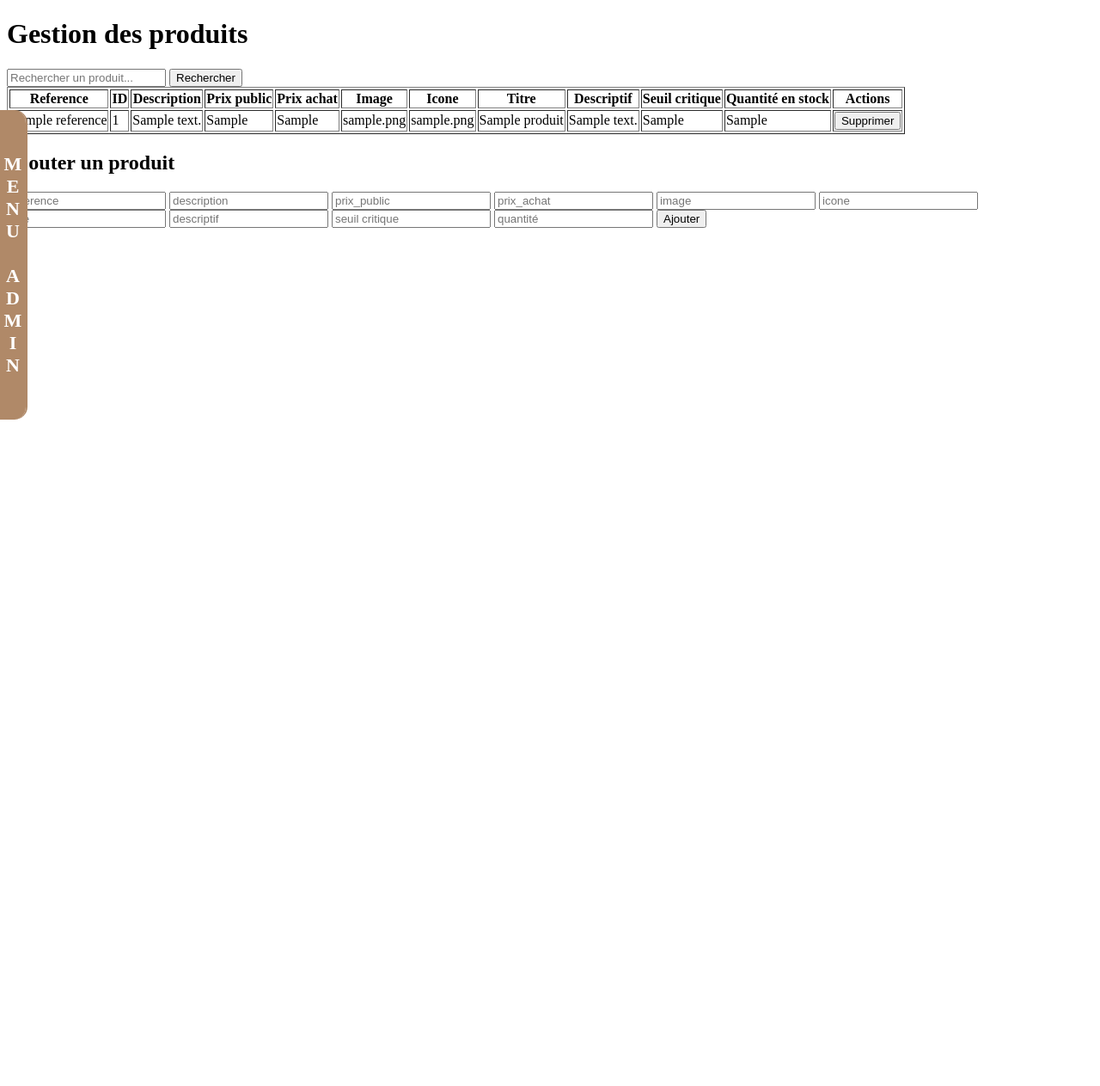
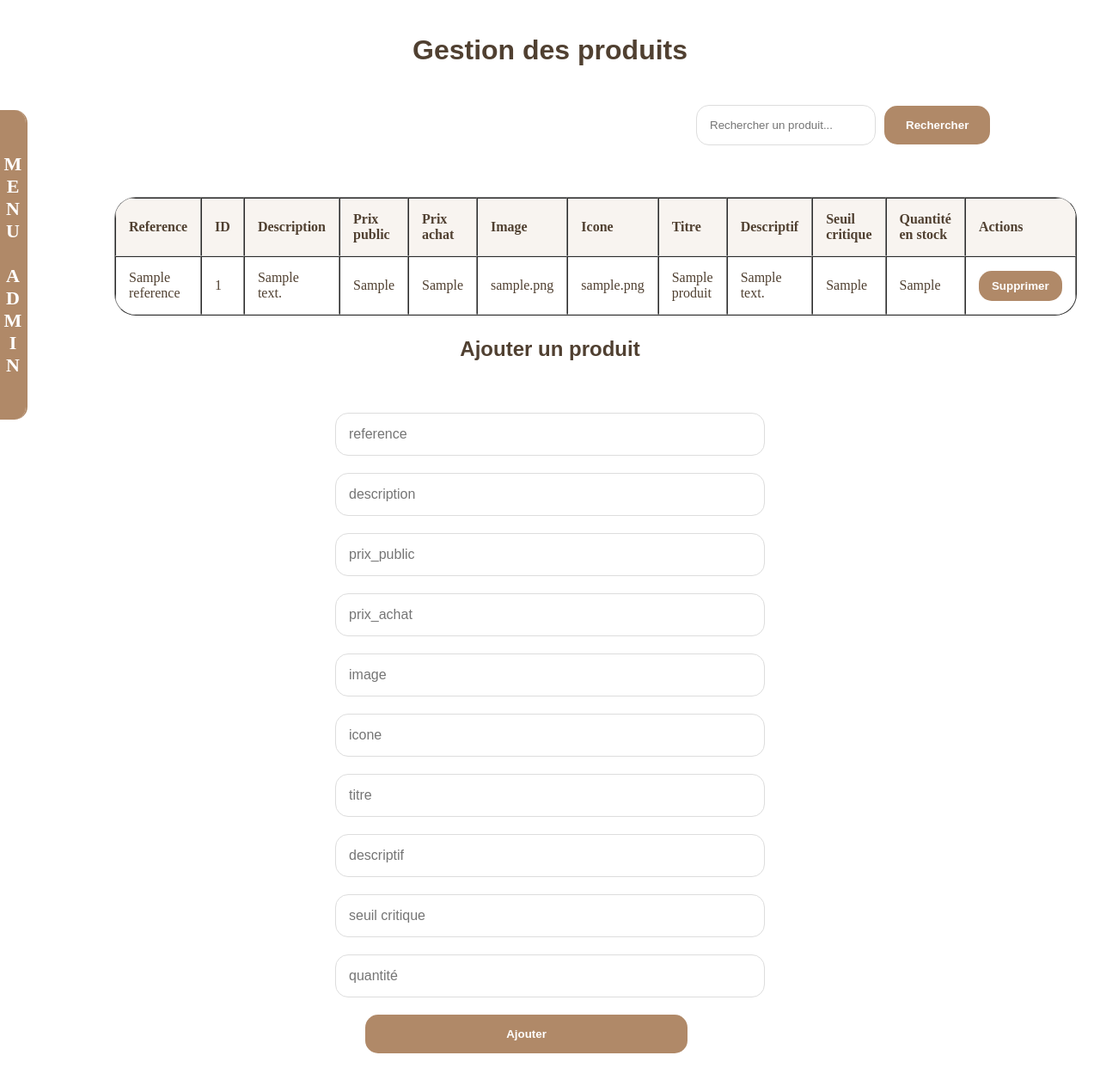
Before and after one commit to math208208/projetPHP, a PHP site: template View/vuAdminProduit.php in a window 1280 px wide. Shown: the whole page at 86% size. Before the commit the page ends 488 px from the top, so only its background shows below. Run offline with PHP 8.4, Linux system fonts and the light colour scheme; the template is opened without the code that fills it: most values are stand-ins (such as "Sample title", 1, 10 or a date in 2020).

Commit message:
ajout css pour toute la partie admin (css commun)

```diff
--- a/View/vuAdminFacturation.php
+++ b/View/vuAdminFacturation.php
@@ -6,6 +6,7 @@
     <meta charset="UTF-8">
     <meta name="viewport" content="width=device-width, initial-scale=1.0">
     <link rel="stylesheet" href="css/menuAdmin.css">
+    <link rel="stylesheet" href="css/vuAdmin.css">
     <link rel="icon" type="image/png" href="assets/favicon.png">
 
 </head>
--- a/View/vuAdminFournisseur.php
+++ b/View/vuAdminFournisseur.php
@@ -6,6 +6,7 @@
     <meta charset="UTF-8">
     <meta name="viewport" content="width=device-width, initial-scale=1.0">
     <link rel="stylesheet" href="css/menuAdmin.css">
+    <link rel="stylesheet" href="css/vuAdmin.css">
     <link rel="icon" type="image/png" href="assets/favicon.png">
 
 </head>
--- a/View/vuAdminProduit.php
+++ b/View/vuAdminProduit.php
@@ -6,6 +6,7 @@
     <meta charset="UTF-8">
     <meta name="viewport" content="width=device-width, initial-scale=1.0">
     <link rel="stylesheet" href="css/menuAdmin.css">
+    <link rel="stylesheet" href="css/vuAdmin.css">
     <link rel="icon" type="image/png" href="assets/favicon.png">
 
 </head>
--- /dev/null
+++ b/css/vuAdmin.css
@@ -0,0 +1,245 @@
+h1 {
+  text-align: center;
+  color: #504031;
+  font-family: "Montserrat", sans-serif;
+  font-size: 32px;
+
+  margin-top: 40px;
+  margin-bottom: 15px;
+}
+
+h2 {
+  text-align: center;
+  color: #504031;
+
+  font-family: "Montserrat", sans-serif;
+  font-size: 24px;
+  margin-bottom: 30px;
+  margin-top: 25px;
+}
+
+form[action*="findProduit"],
+form[action*="findCommande"],
+form[action*="findFournisseur"] {
+  display: flex;
+  gap: 10px;
+  align-items: center;
+
+  max-width: 500px;
+  padding: 30px;
+  margin-left: 772px;
+  margin-right: 96px;
+}
+
+form[action*="findProduit"] input,
+form[action*="findCommande"] input,
+form[action*="findFournisseur"] input {
+  width: 300px;
+  padding: 15px;
+  margin-bottom: 0;
+
+  border: 1px solid #ddd;
+  border-radius: 15px;
+}
+
+form[action*="findProduit"] button,
+form[action*="findCommande"] button,
+form[action*="findFournisseur"] button {
+  padding: 15px 25px;
+  background-color: #b08968;
+  color: white;
+  border: none;
+  border-radius: 15px;
+
+  font-weight: 600;
+  cursor: pointer;
+  transition: all 0.3s ease;
+  margin: 0;
+}
+
+form[action*="findProduit"] button:hover,
+form[action*="findCommande"] button:hover,
+form[action*="findFournisseur"] button:hover {
+  background-color: #9c7a5a;
+}
+
+table {
+  width: 85%;
+  border-collapse: separate;
+  border-spacing: 0;
+  margin-top: 30px;
+
+  background-color: #ffffff;
+  border-radius: 25px;
+  overflow: hidden;
+  margin-left: 125px;
+}
+
+thead {
+  background-color: #f8f4f0;
+}
+
+th,
+td {
+  padding: 15px;
+  text-align: left;
+  border-bottom: 1px solid #ddd;
+  color: #504031;
+}
+
+th {
+  font-weight: bold;
+}
+tr:hover {
+  background-color: #f1e6d9;
+}
+
+form[action*="addProduit"],
+form[action*="addFournisseur"] {
+  background-color: #ffffff;
+  border-radius: 25px;
+  max-width: 500px;
+  margin: 0 auto;
+  padding: 30px;
+}
+
+form[action*="addProduit"] input,
+form[action*="addFournisseur"] input {
+  width: 100%;
+  padding: 15px;
+  margin-bottom: 20px;
+  border: 1px solid #ddd;
+
+  border-radius: 15px;
+  font-size: 16px;
+  color: #504031;
+  box-sizing: border-box;
+}
+
+form[action*="addProduit"] button,
+form[action*="addFournisseur"] button {
+  padding: 15px 3px;
+  background-color: #b08968;
+  color: white;
+
+  border: none;
+  border-radius: 15px;
+  font-weight: 600;
+
+  transition: all 0.3s ease;
+  width: 75%;
+  font-family: "Montserrat", sans-serif;
+  margin-left: 35px;
+}
+
+form[action*="addProduit"] button:hover,
+form[action*="addFournisseur"] button:hover {
+  background-color: #9c7a5a;
+}
+
+form[action*="deleteProduit"] button,
+form[action*="deleteCommande"] button,
+form[action*="deleteFournisseur"] button {
+  padding: 10px 15px;
+  background-color: #b08968;
+  color: white;
+  border: none;
+
+  border-radius: 15px;
+  font-weight: 600;
+
+  transition: all 0.3s ease;
+}
+
+form[action*="deleteProduit"] button:hover,
+form[action*="deleteCommande"] button:hover,
+form[action*="deleteFournisseur"] button:hover {
+  background-color: #9c7a5a;
+}
+
+@media (max-width: 768px) {
+  nav {
+    flex-direction: column;
+    gap: 20px;
+  }
+
+  nav ul {
+    flex-direction: column;
+    align-items: center;
+    gap: 15px;
+  }
+
+  form,
+  table {
+    width: 95%;
+    margin: 30px auto;
+  }
+
+  th,
+  td {
+    padding: 10px;
+    font-size: 14px;
+  }
+
+  form[action*="addProduit"] button {
+    padding: 12px 15px;
+  }
+
+  form[action*="findProduit"],
+  form[action*="findCommande"] {
+    margin: 0 auto;
+    padding: 20px;
+  }
+}
+
+/* compta */
+.stats-container {
+  width: 85%;
+  margin: 30px auto;
+  display: grid;
+  grid-template-columns: repeat(2, 1fr);
+  gap: 20px;
+}
+
+.stat-card {
+  background-color: #ffffff;
+  border-radius: 25px;
+  padding: 25px;
+
+  transition: transform 0.3s ease;
+}
+
+.stat-card p {
+  color: #504031;
+  font-size: 18px;
+  margin: 0;
+  padding: 15px 0;
+  border-bottom: 1px solid #f1e6d9;
+}
+
+.result-card {
+  grid-column: 1 / -1;
+  background-color: #f8f4f0;
+  text-align: center;
+}
+
+.result-card p {
+  font-size: 24px;
+  font-weight: bold;
+  color: #b08968;
+}
+
+@media (max-width: 768px) {
+  .stats-container {
+    grid-template-columns: 1fr;
+    width: 95%;
+  }
+
+  .stat-card {
+    padding: 15px;
+  }
+
+  .stat-card p {
+    font-size: 16px;
+  }
+}
--- a/css/vuAdminClient.css
+++ b/css/vuAdminClient.css
@@ -59,7 +59,6 @@ form.search input {
 
 form {
   border-radius: 25px;
-  padding: 30px;
   max-width: 500px;
   margin: 0 auto;
 }
```
Also changed, not shown: View/vuAdminCompta.php (+25 -13 lines), View/vuPanier.php (+7 -1 lines), css/vuPanier.css (+43 -0 lines).
